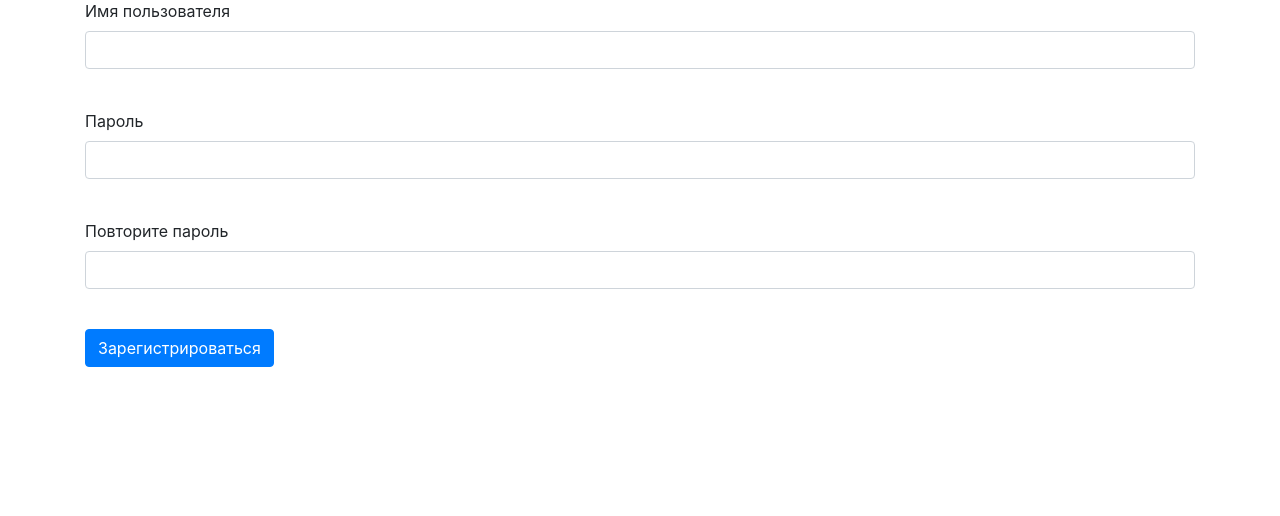
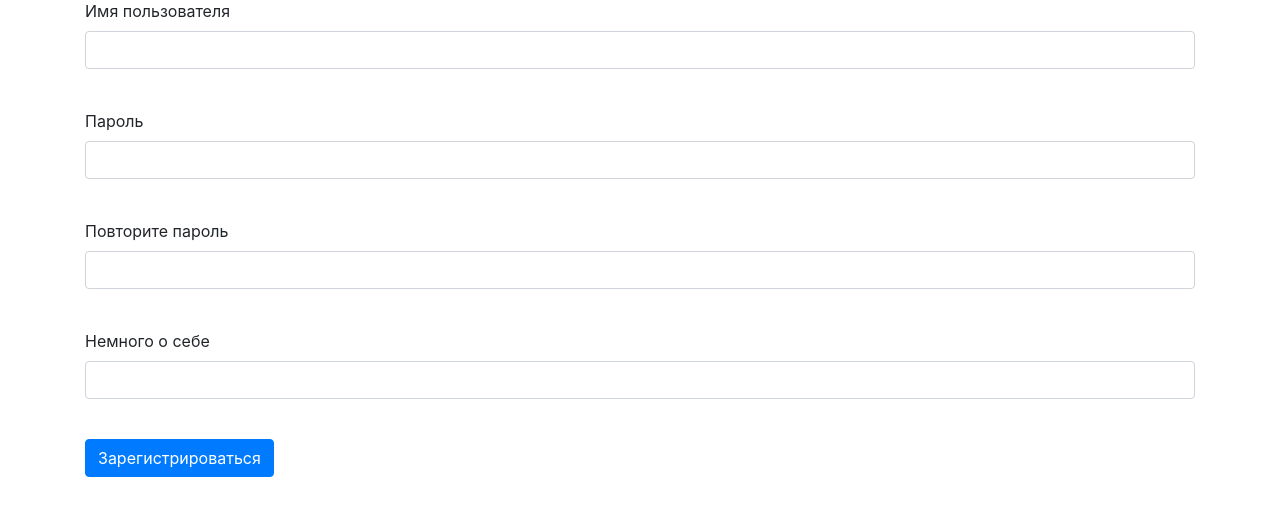
Before and after one commit to Danila-lab-max/Project, a Flask app: page /register in a window 1280 px wide. Shown: the part 129-645 px from the top of the page. Run offline with Flask 2, Linux system fonts and the light colour scheme; some libraries are stand-ins or nearby versions.

Commit message:
Project1

```diff
--- a/YLLastProject/data/models/users.py
+++ b/YLLastProject/data/models/users.py
@@ -13,8 +13,9 @@ class User(SqlAlchemyBase, UserMixin, SerializerMixin):
                            primary_key=True, autoincrement=True, unique=True)
     name = sqlalchemy.Column(sqlalchemy.String, nullable=True)
     hashed_password = sqlalchemy.Column(sqlalchemy.String, nullable=True)
-    created_date = sqlalchemy.Column(sqlalchemy.DateTime,
-                                     default=datetime.datetime.now)
+    #created_date = sqlalchemy.Column(sqlalchemy.DateTime,
+    #                               default=datetime.datetime.now)
+    something_about = sqlalchemy.Column(sqlalchemy.String, nullable=True)
 
     def set_password(self, password):
         self.hashed_password = generate_password_hash(password)
--- a/YLLastProject/forms/user.py
+++ b/YLLastProject/forms/user.py
@@ -7,4 +7,5 @@ class RegisterForm(FlaskForm):
     password = PasswordField('Пароль', validators=[DataRequired()])
     password_again = PasswordField('Повторите пароль', validators=[DataRequired()])
     name = StringField('Имя пользователя', validators=[DataRequired()])
+    something = StringField('Немного о себе', validators=[DataRequired()])
     submit = SubmitField('Зарегистрироваться')
--- a/YLLastProject/main.py
+++ b/YLLastProject/main.py
@@ -72,7 +72,8 @@ def reqister():
                                    form=form,
                                    message="Такой пользователь уже есть")
         user = User(
-            name=form.name.data
+            name=form.name.data,
+            something_about=form.something.data
         )
         user.set_password(form.password.data)
         db_sess.add(user)
--- a/YLLastProject/templates/register.html
+++ b/YLLastProject/templates/register.html
@@ -31,6 +31,15 @@
             </p>
         {% endfor %}
     </p>
+    <p>
+        {{ form.something.label }}<br>
+        {{ form.something(class="form-control") }}<br>
+        {% for error in form.something.errors %}
+            <p class="alert alert-danger" role="alert">
+                {{ error }}
+            </p>
+        {% endfor %}
+    </p>
     <p>{{ form.submit(type="submit", class="btn btn-primary") }}</p>
     {{message}}
 </form>
```
Also changed, not shown: YLLastProject/db/posts.db.
